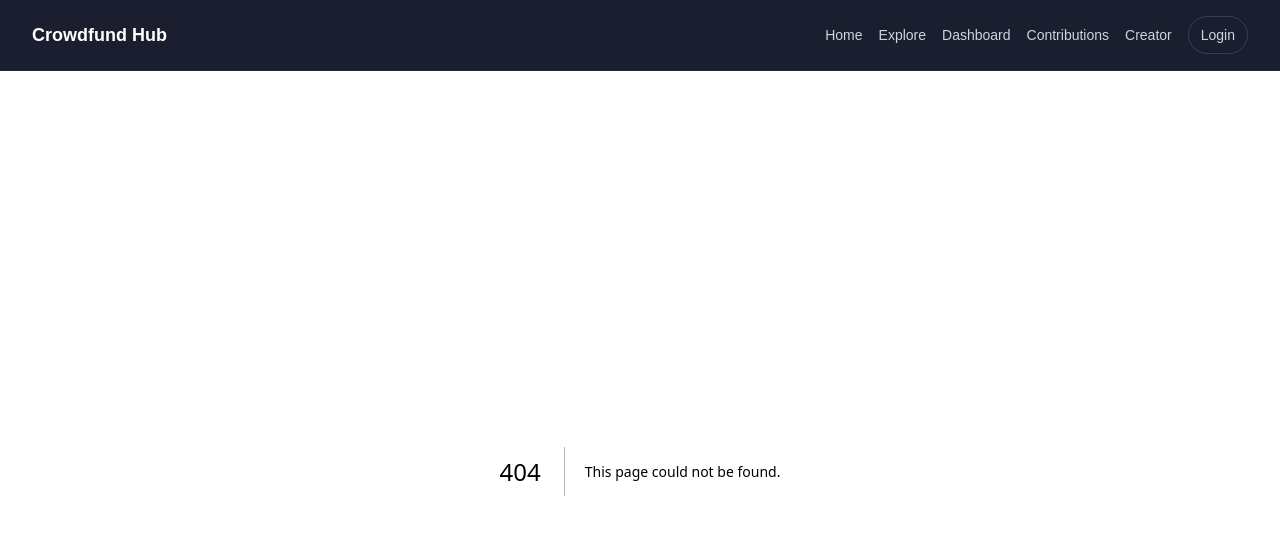
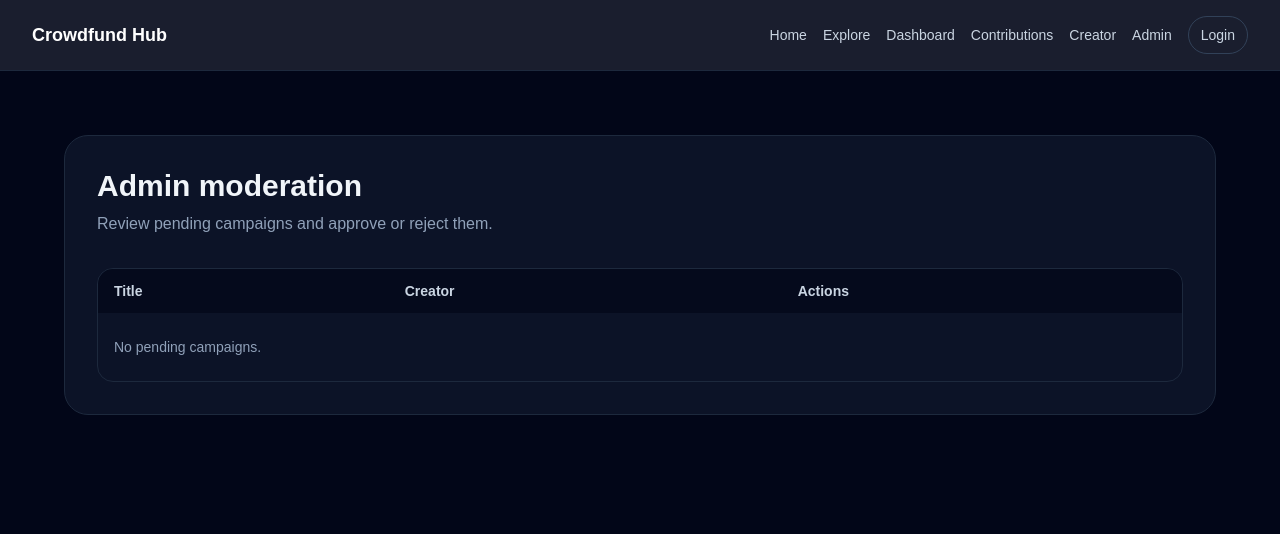
Before and after one commit to arRahat129/crowdfund-hub-client, a Next.js app: page /admin in a window 1280 px wide. Before the commit this address had no page. Shown: the top 534 px of the page. Built offline with nearby package versions, Linux system fonts and the light colour scheme.

Commit message:
Add admin moderation UI

```diff
--- /dev/null
+++ b/src/app/admin/page.tsx
@@ -0,0 +1,83 @@
+"use client";
+
+import { useEffect, useState } from "react";
+
+export default function AdminPage() {
+  const [campaigns, setCampaigns] = useState<any[]>([]);
+
+  const loadCampaigns = async () => {
+    const token = localStorage.getItem("token");
+    if (!token) {
+      return;
+    }
+
+    const response = await fetch("http://localhost:5000/api/admin/campaigns/pending", {
+      headers: { Authorization: `Bearer ${token}` }
+    });
+    const data = await response.json();
+    setCampaigns(data.campaigns || []);
+  };
+
+  useEffect(() => {
+    loadCampaigns();
+  }, []);
+
+  const handleDecision = async (id: string, action: "approve" | "reject") => {
+    const token = localStorage.getItem("token");
+    if (!token) {
+      return;
+    }
+
+    await fetch(`http://localhost:5000/api/admin/campaigns/${id}/${action}`, {
+      method: "PATCH",
+      headers: { Authorization: `Bearer ${token}` }
+    });
+
+    loadCampaigns();
+  };
+
+  return (
+    <main className="min-h-screen bg-slate-950 px-6 py-16 text-slate-100">
+      <div className="mx-auto max-w-6xl rounded-3xl border border-slate-800 bg-slate-900/80 p-8">
+        <h1 className="text-3xl font-semibold">Admin moderation</h1>
+        <p className="mt-2 text-slate-400">Review pending campaigns and approve or reject them.</p>
+
+        <div className="mt-8 overflow-hidden rounded-2xl border border-slate-800">
+          <table className="min-w-full text-left text-sm">
+            <thead className="bg-slate-950/70 text-slate-300">
+              <tr>
+                <th className="px-4 py-3">Title</th>
+                <th className="px-4 py-3">Creator</th>
+                <th className="px-4 py-3">Actions</th>
+              </tr>
+            </thead>
+            <tbody>
+              {campaigns.length === 0 ? (
+                <tr>
+                  <td className="px-4 py-6 text-slate-400" colSpan={3}>No pending campaigns.</td>
+                </tr>
+              ) : (
+                campaigns.map((campaign) => (
+                  <tr key={campaign._id} className="border-t border-slate-800 bg-slate-900/60">
+                    <td className="px-4 py-3">{campaign.title}</td>
+                    <td className="px-4 py-3">{campaign.creatorName || "Unknown"}</td>
+                    <td className="px-4 py-3">
+                      <div className="flex gap-3">
+                        <button onClick={() => handleDecision(campaign._id, "approve")} className="rounded-full bg-emerald-500 px-3 py-2 text-sm font-medium text-slate-950">
+                          Approve
+                        </button>
+                        <button onClick={() => handleDecision(campaign._id, "reject")} className="rounded-full bg-rose-500 px-3 py-2 text-sm font-medium text-slate-950">
+                          Reject
+                        </button>
+                      </div>
+                    </td>
+                  </tr>
+                ))
+              )}
+            </tbody>
+          </table>
+        </div>
+      </div>
+    </main>
+  );
+}
--- a/src/app/components/Navbar.tsx
+++ b/src/app/components/Navbar.tsx
@@ -24,6 +24,9 @@ export default function Navbar() {
           <Link href="/creator" className="transition hover:text-cyan-300">
             Creator
           </Link>
+          <Link href="/admin" className="transition hover:text-cyan-300">
+            Admin
+          </Link>
           <Link href="/login" className="rounded-full border border-slate-700 px-3 py-2 transition hover:border-cyan-400 hover:text-cyan-300">
             Login
           </Link>
```
